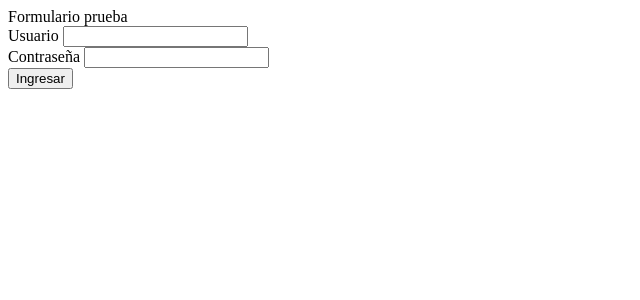
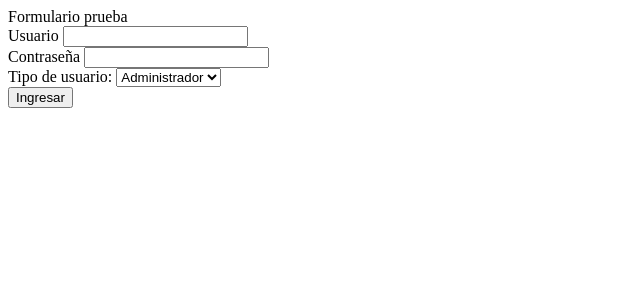
Before and after one commit to lans97/aws_cicd, a PHP site: page /forms/basico.php in a window 1280 px wide. Shown: the top 300 px of the page, without its empty margins (0-640 px from the left). Run offline with PHP 8.4, Linux system fonts and the light colour scheme.

Commit message:
combo box

```diff
--- a/forms/basico.php
+++ b/forms/basico.php
@@ -1,3 +1,24 @@
+<?php
+    $tipos_usuario = array(
+          0 => array (
+              "id_tipo" => 0
+              , "desc" => "Administrador"
+          )
+        , 1 => array (
+              "id_tipo" => 1
+              , "desc" => "Invitado"
+          )
+        , 2 => array (
+              "id_tipo" => 2
+              , "desc" => "Ventas"
+          )
+        , 3 => array (
+              "id_tipo" => 3
+              , "desc" => "Finanzas"
+          )
+    )
+?>
+
 <!DOCTYPE html>
 <html lang="es">
 
@@ -17,6 +38,14 @@
                 <label for="contrasena">Contraseña</label>
                 <input type="password" name="contrasena" id="txt_contrasena">
             </div>
+            <div>
+                <label for="cmb_tipo_usuario">Tipo de usuario:</label>
+                <select name="tipo_usuario" id="cmb_tipo_usuario">
+                    <?php foreach ($tipos_usuario as $key => $tipo) { ?>
+                        <option value="<?= $tipo["id_tipo"]?>"><?= $tipo["desc"] ?></option>
+                    <?php } ?>
+                </select>
+            </div>
             <button type="submit">Ingresar</button>
         </form>
     </body>
```
Also changed, not shown: forms/basicoCNT.php (+20 -1 lines).
